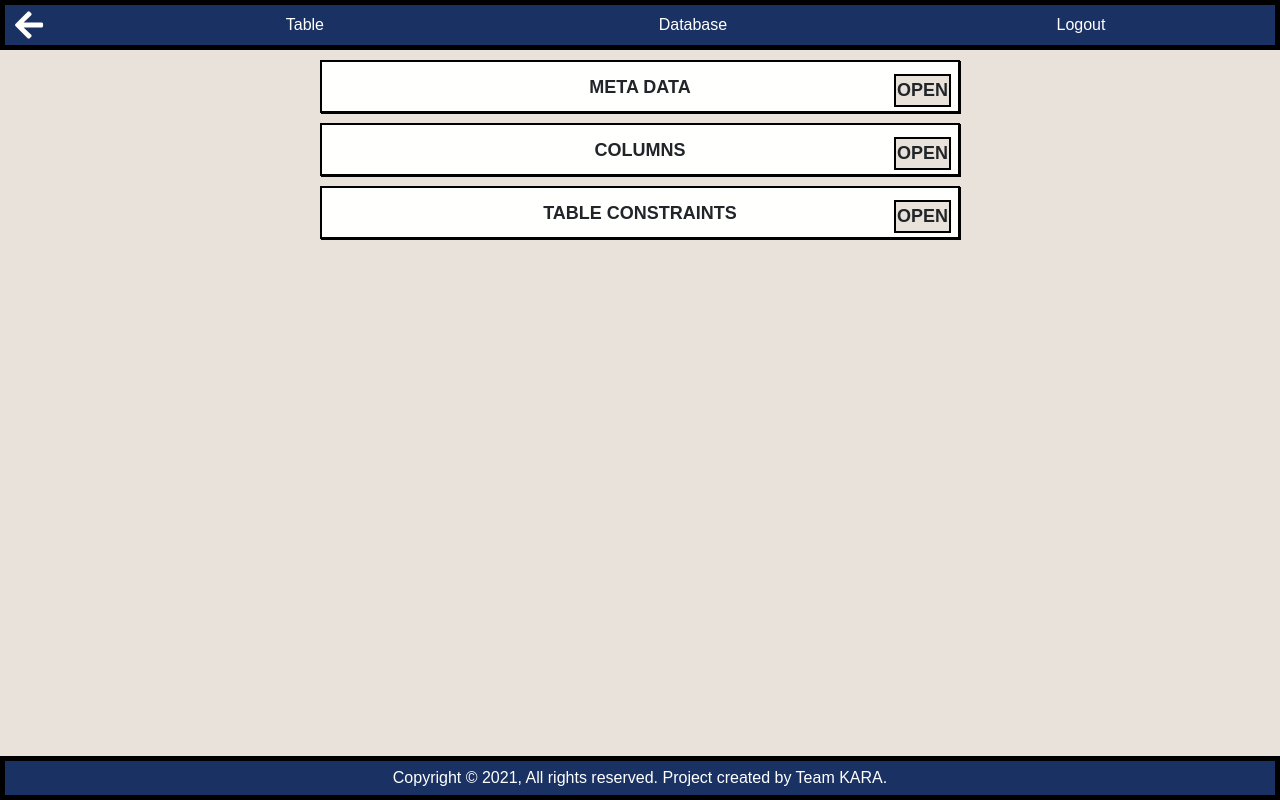
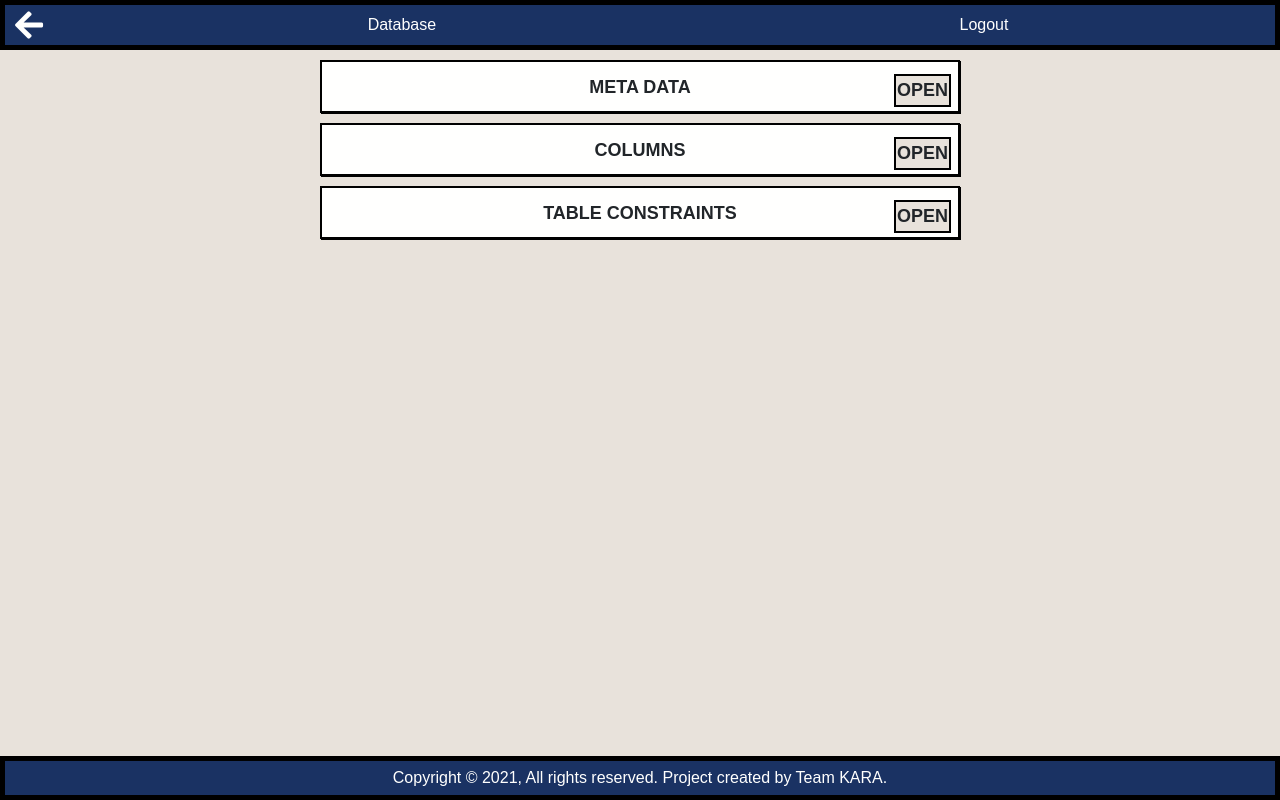
Before and after one commit to AbdulBaseetShabi/KARA, a React (Create React App) app in the folder client/: page /table/edit in a window 1280 px wide. Built offline with nearby package versions, Linux system fonts and the light colour scheme; a web font is replaced by a local one.

Commit message:
update logout button

```diff
--- a/client/src/widgets/navigation-bar/navigation-bar.css
+++ b/client/src/widgets/navigation-bar/navigation-bar.css
@@ -2,6 +2,12 @@
     border: 5px solid black;
     text-align: center;
     color: #fffffe!important;
+
+}
+.nav-link:hover {
+    cursor: pointer;
+    background-color: #e8e2db;
+    color: #1A3263!important;
 }
 
 .nav-link{
--- a/client/src/widgets/navigation-bar/navigation-bar.js
+++ b/client/src/widgets/navigation-bar/navigation-bar.js
@@ -1,8 +1,14 @@
 import React from "react";
 import "./navigation-bar.css";
+import Global from "../../services/global"
 
 function previousPath(currentPath) {
   window.history.back();
+}
+
+function logOut() {
+  sessionStorage.removeItem(Global["APP_KEY"]);
+  window.location = "/home"
 }
 
 function NavigationBar(props) {
@@ -25,15 +31,10 @@ function NavigationBar(props) {
           <i id="back-arrow" className="fas fa-arrow-left fa-2x"></i>
         </div>
       ) : null}
-      <a className="col nav-link" href="/table">
-        <div>Table</div>
-      </a>
       <a className="col nav-link" href="/databases">
         <div>Database</div>
       </a>
-      <a className="col nav-link" href="/Logout">
-        <div>Logout</div>
-      </a>
+      <div className="col nav-link" onClick={() => {logOut()}}>Logout</div>
     </div>
   );
 }
```
